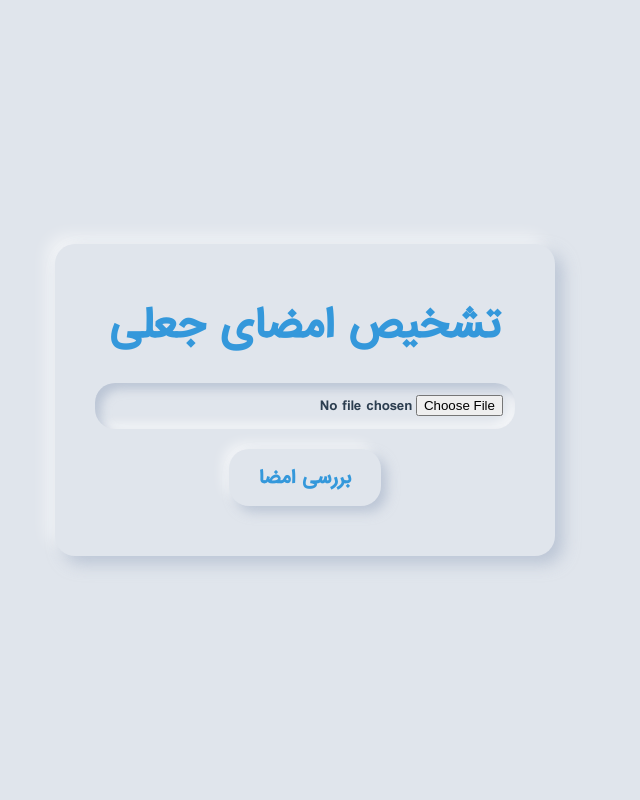
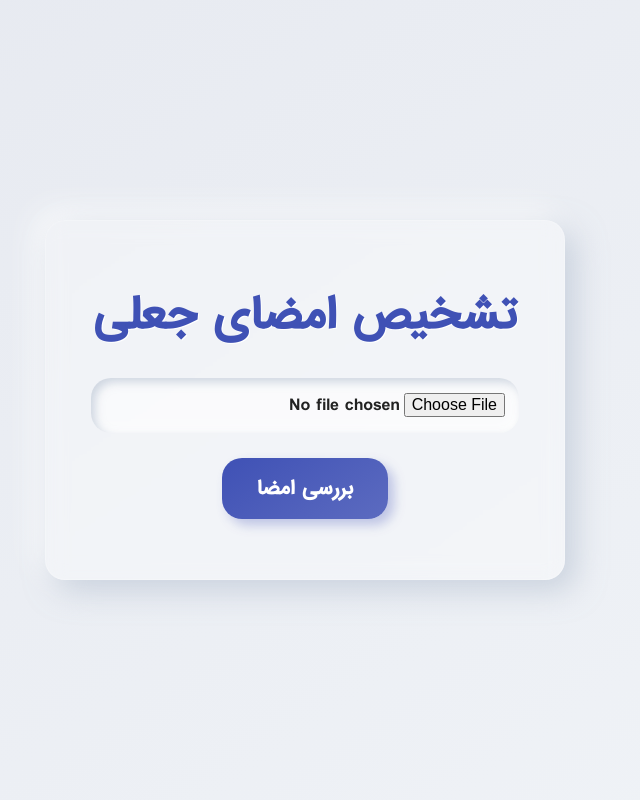
Before and after one commit to Amir-Der/signature-verification-app, a Flask app: page / in a window 1280 px wide. Shown: the whole page, without its empty margins (335-975 px from the left). Run offline with Flask 3, Linux system fonts and the light colour scheme; parts of the project's set-up code (start-up, migrations or seed data) failed here and were passed over.

Commit message:
Update style.css

```diff
--- a/static/style.css
+++ b/static/style.css
@@ -1,4 +1,4 @@
-/* جذاب‌ترین استایل با فونت ایران سنس و طراحی نئومورفیک شیک */
+/* طراحی فوق‌العاده مدرن با فونت ایران‌سنس و جلوه شیشه‌ای + نئومورفیک */
 @font-face {
   font-family: 'IRANSansWeb';
   src: url('/static/fonts/IRANSans-Medium-web.woff2') format('woff2'),
@@ -8,11 +8,12 @@
 }
 
 :root {
-  --bg-color: #e0e5ec;
-  --primary: #3498db;
-  --accent: #2c3e50;
-  --light-shadow: rgba(255, 255, 255, 0.6);
-  --dark-shadow: rgba(163, 177, 198, 0.6);
+  --bg-color: #ecf0f3;
+  --glass-bg: rgba(255, 255, 255, 0.35);
+  --primary: #3f51b5;
+  --accent: #222;
+  --light-shadow: rgba(255, 255, 255, 0.8);
+  --dark-shadow: rgba(163, 177, 198, 0.5);
   --radius: 20px;
   --transition: 0.3s ease;
 }
@@ -25,7 +26,7 @@
 }
 
 body {
-  background: var(--bg-color);
+  background: linear-gradient(145deg, #e6e9f0, #f0f3f7);
   display: flex;
   justify-content: center;
   align-items: center;
@@ -35,14 +36,16 @@ body {
 }
 
 .container {
-  background: var(--bg-color);
+  background: var(--glass-bg);
+  backdrop-filter: blur(10px);
   border-radius: var(--radius);
-  box-shadow: 8px 8px 16px var(--dark-shadow), -8px -8px 16px var(--light-shadow);
-  padding: 50px 40px;
-  max-width: 500px;
+  box-shadow: 10px 10px 30px var(--dark-shadow), -10px -10px 30px var(--light-shadow);
+  padding: 60px 45px;
+  max-width: 520px;
   width: 100%;
   text-align: center;
   animation: popUp 0.6s ease-out;
+  border: 1px solid rgba(255,255,255,0.2);
 }
 
 @keyframes popUp {
@@ -51,56 +54,60 @@ body {
 }
 
 h1 {
-  font-size: 2.4rem;
-  margin-bottom: 25px;
+  font-size: 2.6rem;
+  margin-bottom: 28px;
   font-weight: bold;
   color: var(--primary);
+  text-shadow: 1px 1px 0 #fff;
 }
 
 input[type="file"] {
-  padding: 12px;
+  padding: 14px;
   border: none;
   border-radius: var(--radius);
-  box-shadow: inset 6px 6px 10px var(--dark-shadow), inset -6px -6px 10px var(--light-shadow);
-  background: var(--bg-color);
+  background: var(--glass-bg);
+  box-shadow: inset 4px 4px 10px var(--dark-shadow), inset -4px -4px 10px var(--light-shadow);
   color: var(--accent);
   width: 100%;
-  margin-bottom: 20px;
+  margin-bottom: 25px;
   cursor: pointer;
   transition: var(--transition);
+  font-size: 1rem;
+  backdrop-filter: blur(5px);
 }
 
 button {
-  padding: 14px 30px;
+  padding: 15px 35px;
   border: none;
   border-radius: var(--radius);
-  background: var(--bg-color);
-  color: var(--primary);
-  font-size: 1.1rem;
+  background: linear-gradient(145deg, #3f51b5, #5c6bc0);
+  color: #fff;
+  font-size: 1.15rem;
   font-weight: bold;
-  box-shadow: 6px 6px 12px var(--dark-shadow), -6px -6px 12px var(--light-shadow);
+  box-shadow: 6px 6px 12px rgba(63, 81, 181, 0.3);
   cursor: pointer;
   transition: all 0.2s ease-in-out;
 }
 
 button:hover {
-  transform: translateY(-3px);
-  box-shadow: 4px 4px 10px var(--dark-shadow), -4px -4px 10px var(--light-shadow);
+  transform: scale(1.03);
+  filter: brightness(1.1);
 }
 
 .result {
-  margin-top: 25px;
-  padding: 15px;
-  font-size: 1.3rem;
+  margin-top: 30px;
+  padding: 18px;
+  font-size: 1.4rem;
   font-weight: 600;
   border-radius: var(--radius);
-  background: var(--bg-color);
+  background: rgba(255, 255, 255, 0.45);
   box-shadow: inset 6px 6px 12px var(--dark-shadow), inset -6px -6px 12px var(--light-shadow);
   animation: fadeIn 1s ease-in-out;
+  backdrop-filter: blur(6px);
 }
 
 .result.positive {
-  color: #27ae60;
+  color: #2ecc71;
 }
 
 .result.negative {
```
